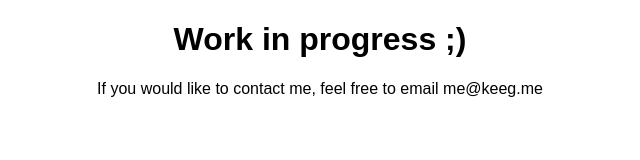
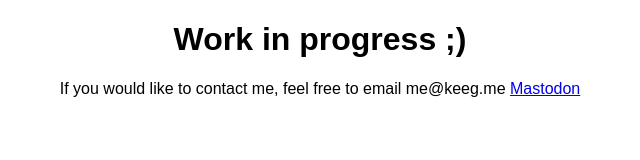
Before and after one commit to Keyygan/keeg, a plain HTML site: page index.html in a window 1280 px wide. Shown: the whole page, without its empty margins (320-960 px from the left). Drawn offline with Linux system fonts and the light colour scheme.

Commit message:
Update index.html

```diff
--- a/index.html
+++ b/index.html
@@ -2,6 +2,7 @@
 <html>
 <head>
 <title>Keegan Bourque | Work in progress.</title>
+
 </head>
 <body>
 <h1 style="text-align: center; font-family: sans-serif;">
@@ -11,6 +12,7 @@ Work in progress ;)
 
 If you would like to contact me, feel free to email <href="mailto:me@keeg.me">me@keeg.me</href>
 
+  <a rel="me" href="https://infosec.exchange/@keegan">Mastodon</a>
 </p>
 </body>
 </html>
```
